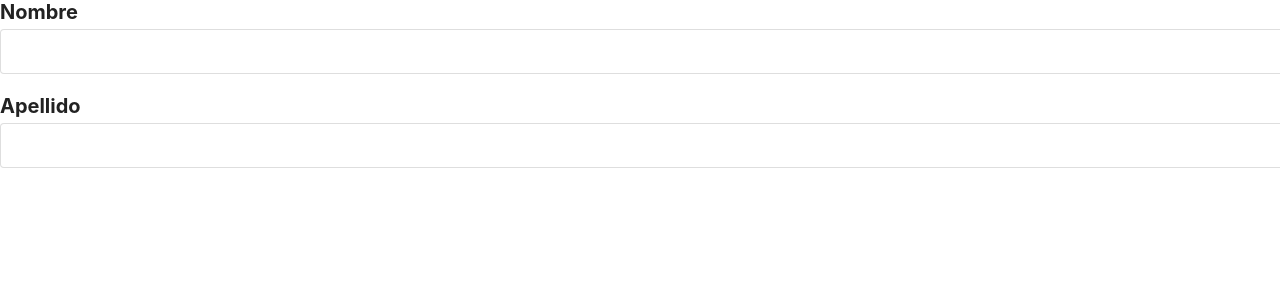
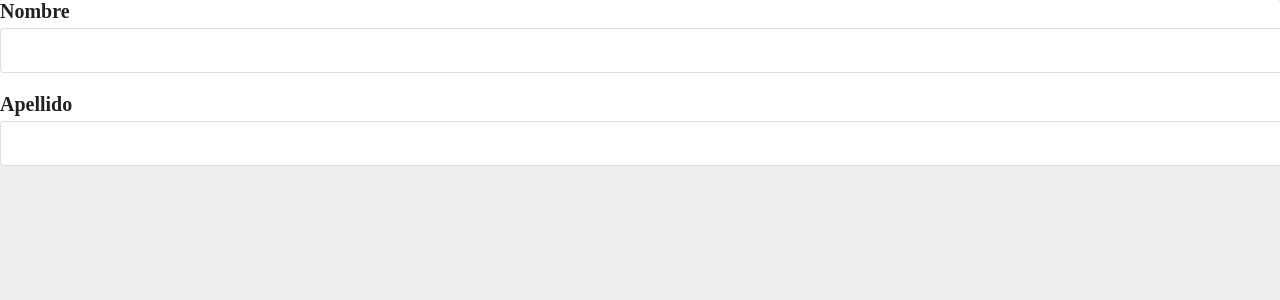
Before and after one commit to oscardenas17/gestoUsuariosFormsReact, a React (Create React App) app: page / in a window 1280 px wide. Shown: the top 300 px of the page. Built offline with nearby package versions, Linux system fonts and the light colour scheme.

Commit message:
Componente Card

```diff
--- a/src/App.js
+++ b/src/App.js
@@ -1,17 +1,29 @@
 
 import useFormulario from './hooks/useFormulario'
 import Input from './components/Input'
+import Card from './components/Card'
 
 function App() {
  const [formulario, handleChange] = useFormulario({name: '', lastname: ''})
 
   console.log(formulario)
   return (
-   <form>
-      <Input label="Nombre" name='name' value={formulario.name} onChange={handleChange} />
+  <Card>
+     <form>
+      <Input
+        label="Nombre"
+        name='name'
+        value={formulario.name} onChange={handleChange}
+      />
 
-      <Input label="Apellido" name='lastname' value={formulario.lastname} onChange={handleChange} />
+      <Input
+        label="Apellido"
+        name='lastname'
+        value={formulario.lastname}
+        onChange={handleChange}
+       />
    </form>
+  </Card>
   )
 }
 
--- /dev/null
+++ b/src/components/Card.css
@@ -0,0 +1,4 @@
+.card{
+    background-color: #fff;
+    border-radius: 4px;
+}
--- /dev/null
+++ b/src/components/Card.js
@@ -0,0 +1,11 @@
+import './Card.css'
+
+const Card = ( {children})=>{
+    return(
+        <div className='card'>
+            {children}
+        </div>
+    )
+}
+
+export default Card
--- a/src/index.css
+++ b/src/index.css
@@ -1,13 +1,6 @@
 body {
   margin: 0;
-  font-family: -apple-system, BlinkMacSystemFont, 'Segoe UI', 'Roboto', 'Oxygen',
-    'Ubuntu', 'Cantarell', 'Fira Sans', 'Droid Sans', 'Helvetica Neue',
-    sans-serif;
   -webkit-font-smoothing: antialiased;
   -moz-osx-font-smoothing: grayscale;
+  background-color: #eee;
 }
-
-code {
-  font-family: source-code-pro, Menlo, Monaco, Consolas, 'Courier New',
-    monospace;
-}
```
